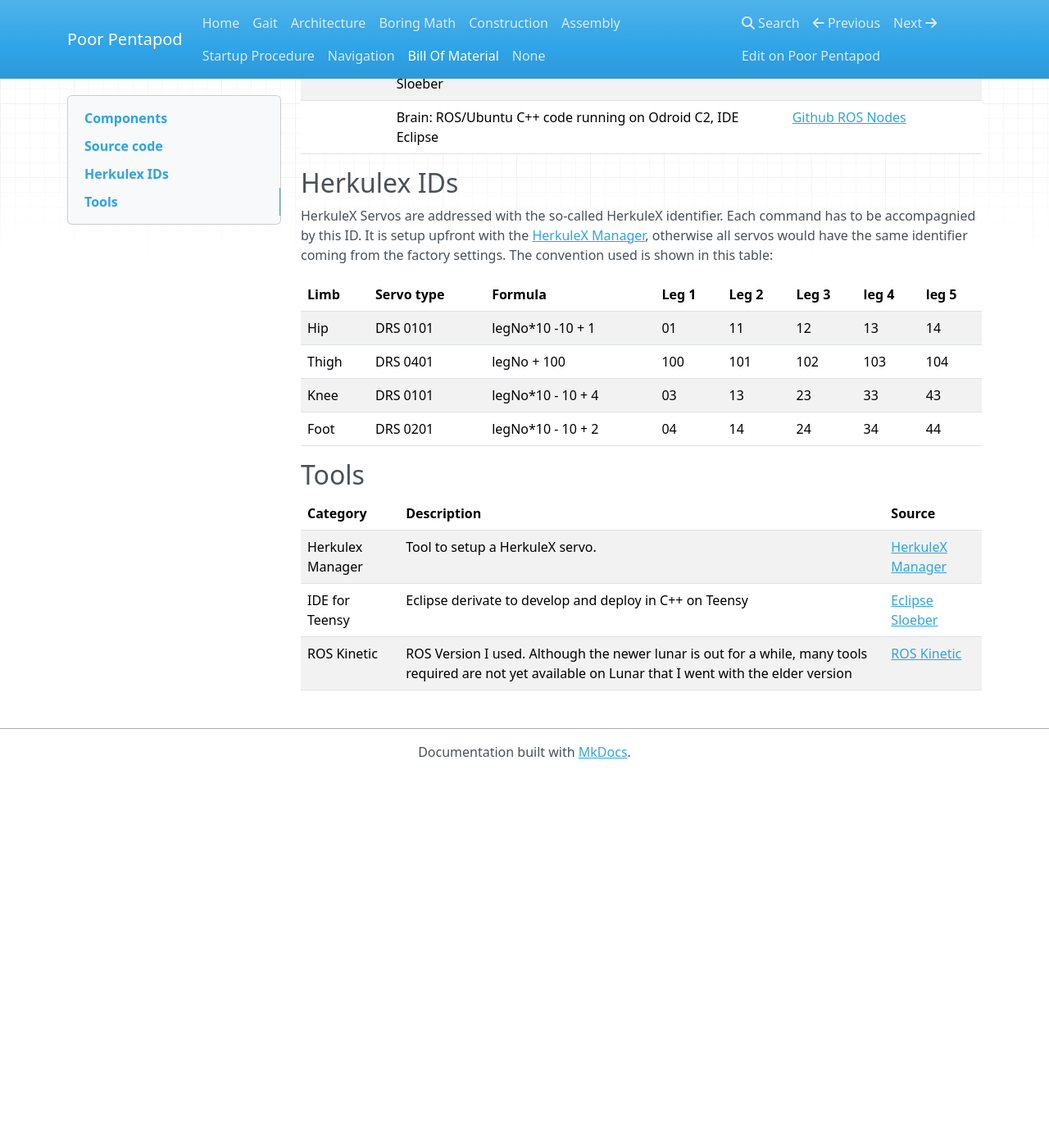
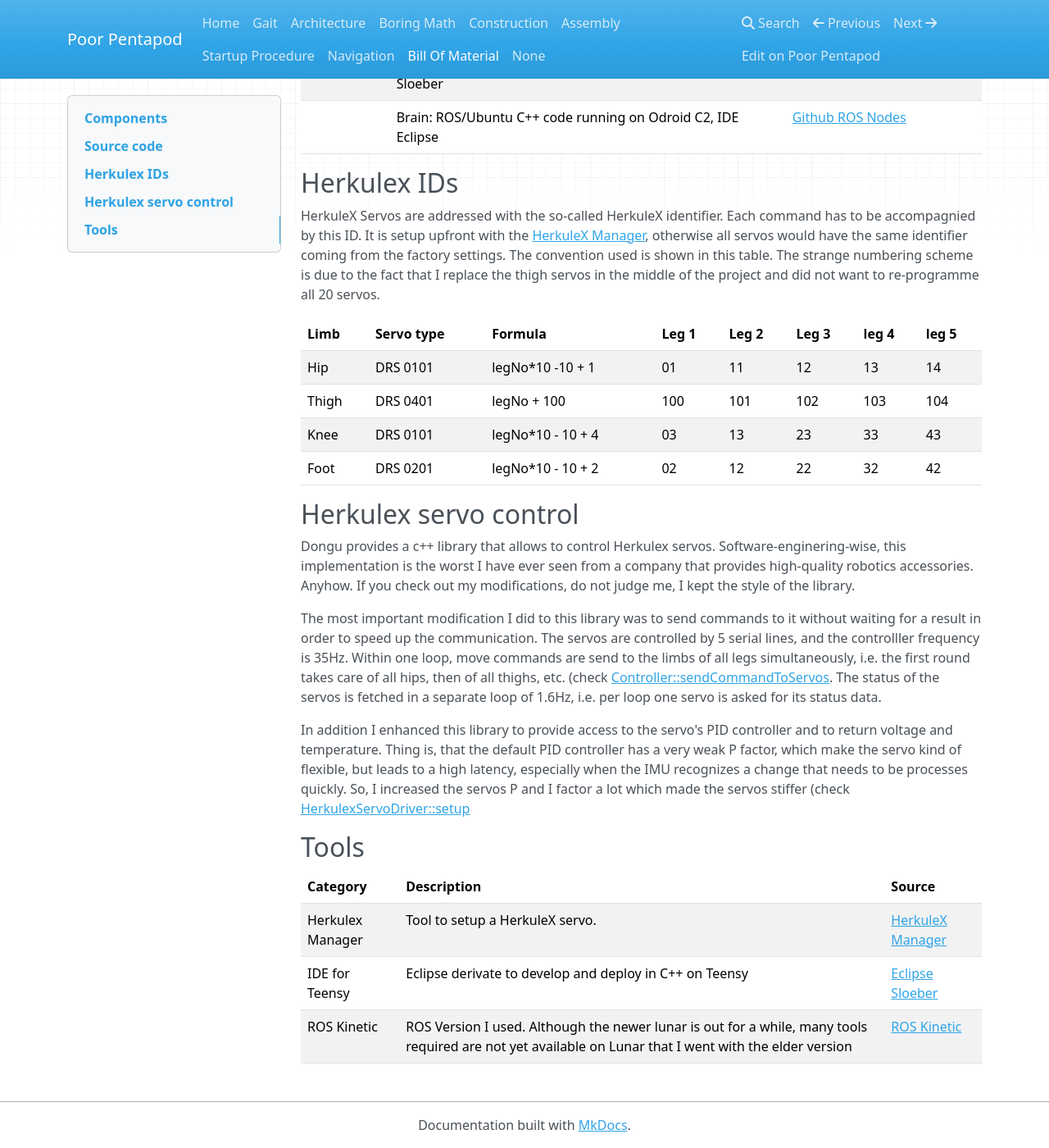
Before and after one commit to jochenalt/Pentapod-Design, an MkDocs documentation site: the page built from docs/bill-of-material.md, in a window 1280 px wide and 1400 px high, scrolled down 2679 px. Shown: the whole window at 82% size. Built offline with MkDocs 1.6.1, drawn with Linux system fonts in a browser that asks for light colours; nearby versions of some CDN libraries; old or Windows-style settings are respelled for this version of MkDocs; before the commit the page ends 3624 px from its top, so only the background shows below that.

Commit message:
no message

```diff
--- a/docs/bill-of-material.md
+++ b/docs/bill-of-material.md
@@ -41,14 +41,23 @@
 
 ## Herkulex IDs
 
-HerkuleX Servos are addressed with the so-called HerkuleX identifier. Each command has to be accompagnied by this ID. It is setup upfront with the [HerkuleX Manager](http://www.dongburobot.com/jsp/board/boardDown.jsp?bseq=6783), otherwise all servos would have the same identifier coming from the factory settings. The convention used is shown in this table:
+HerkuleX Servos are addressed with the so-called HerkuleX identifier. Each command has to be accompagnied by this ID. It is setup upfront with the [HerkuleX Manager](http://www.dongburobot.com/jsp/board/boardDown.jsp?bseq=6783), otherwise all servos would have the same identifier coming from the factory settings. The convention used is shown in this table. The strange numbering scheme is due to the fact that I replace the thigh servos in the middle of the project and did not want to re-programme all 20 servos.
 
 |Limb              |  Servo type        | Formula          |  Leg 1 | Leg 2 | Leg 3 | leg 4 | leg 5 |
 |:-----------------|:-------------------|:-----------------|:-------|:------|:------|:------|:------|
 | Hip              | DRS 0101           | legNo*10 -10 + 1 | 01     | 11    | 12    | 13    | 14    |
 | Thigh            | DRS 0401           | legNo + 100      | 100    | 101   | 102   | 103   | 104   |
 | Knee             | DRS 0101           | legNo*10 - 10 + 4| 03     | 13    | 23    | 33    | 43    |
-| Foot             | DRS 0201           | legNo*10 - 10 + 2| 04     | 14    | 24    | 34    | 44    |
+| Foot             | DRS 0201           | legNo*10 - 10 + 2| 02     | 12    | 22    | 32    | 42    |
+
+## Herkulex servo control
+
+Dongu provides a c++ library that allows to control Herkulex servos. Software-enginering-wise, this implementation is the worst I have ever seen from a company that provides high-quality robotics accessories. Anyhow. If you check out my modifications, do not judge me, I kept the style of the library.
+
+The most important modification I did to this library was to send commands to it without waiting for a result in order to speed up the communication. The servos are controlled by 5 serial lines, and the controlller frequency is 35Hz. Within one loop, move commands are send to the limbs of all legs  simultaneously, i.e. the first round takes care of all hips, then of all thighs, etc. (check [Controller::sendCommandToServos](https://github.com/jochenalt/Pentapod-Code/tree/master/Cortex/Controller.cpp).
+The status of the servos is fetched in a separate loop of 1.6Hz, i.e. per loop one servo is asked for its status data.
+
+In addition I enhanced this library to provide access to the servo's PID controller and to return voltage and temperature. Thing is, that the default PID controller has a very weak P factor, which make the servo kind of flexible, but leads to a high latency, especially when the IMU recognizes a change that needs to be processes quickly. So, I increased the servos P and I factor a lot which made the servos stiffer (check [HerkulexServoDriver::setup](https://github.com/jochenalt/Pentapod-Code/tree/master/Cortex/HerkulexServoDrive.cpp)
 
 
 ## Tools
--- a/docs/cheatsheet Odroid C2.txt
+++ b/docs/cheatsheet Odroid C2.txt
@@ -150,6 +150,7 @@ echo "aml_i2c" | sudo tee /etc/modules
 >sudo echo "log4j.logger.ros.pentapod_engine=INFO" >>  $ROS_ROOT/config/rosconsole.config
 >sudo echo "log4j.logger.ros.pentapod_library=DEBUG" >>  $ROS_ROOT/config/rosconsole.config
 >sudo echo "log4j.logger.ros.pentapod_server=DEBUG" >>  $ROS_ROOT/config/rosconsole.config
+>sudo echo "log4j.logger.ros.pentapod_server.actionlib=INFO" >>  $ROS_ROOT/config/rosconsole.config
 
 #
 # ----------------------- install pentapod ---------------------
```
Also changed, not shown: 3 other files.
